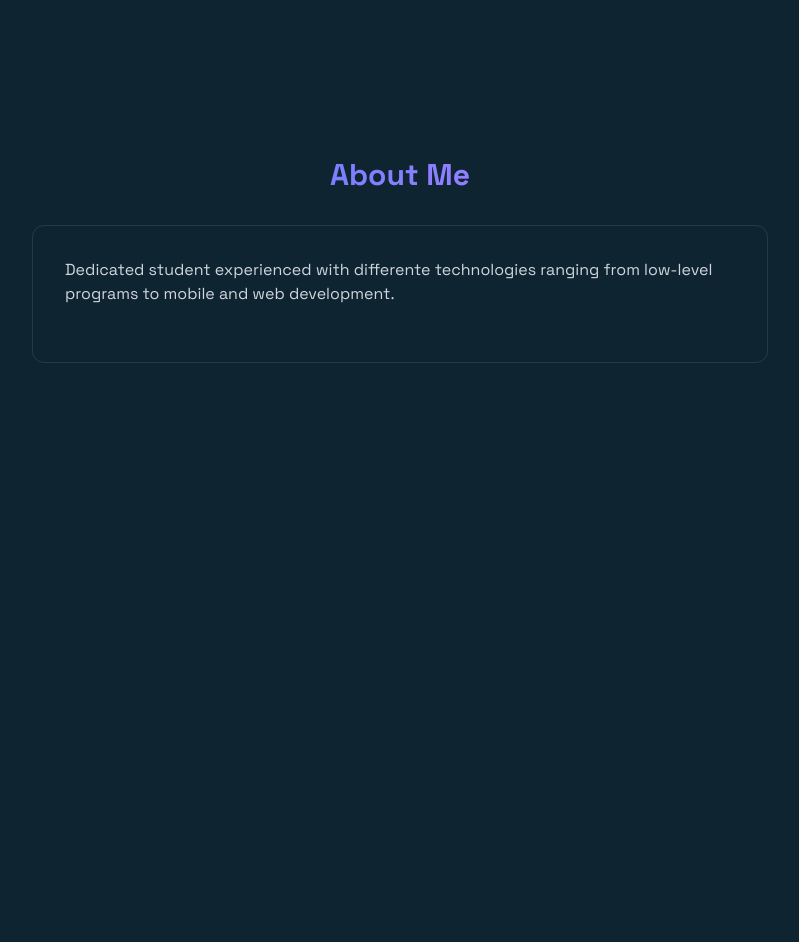
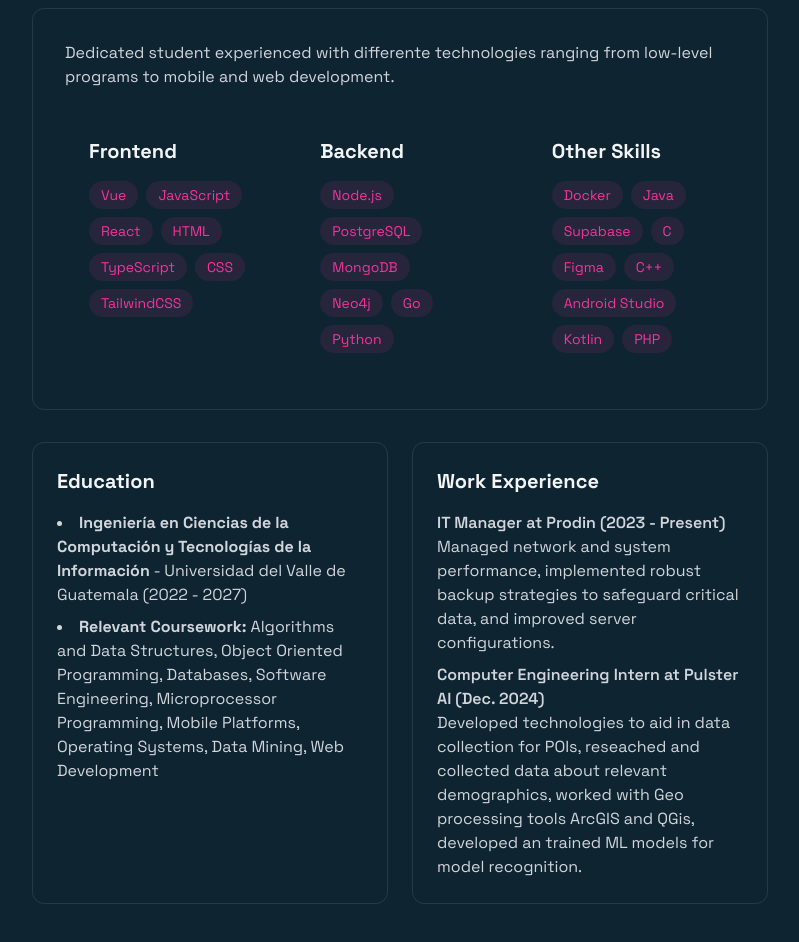
Before and after one commit to tsc221645/portfolio, a React (Vite) app: page / in a window 1280 px wide. Shown: the part 940-1882 px from the top of the page, without its empty margins (240-1039 px from the left). Before the commit the page ends 1600 px from the top, so only its background shows below. Built offline with nearby package versions, Linux system fonts and the light colour scheme.

Commit message:
feat: added skills and experience

```diff
--- a/src/components/sections/About.jsx
+++ b/src/components/sections/About.jsx
@@ -1,8 +1,12 @@
 export const About = () => {
+    const frontendSkills = ["Vue", "JavaScript", "React", "HTML", "TypeScript", "CSS", "TailwindCSS", ]
+    const backendSkills = ["Node.js", "PostgreSQL", "MongoDB", "Neo4j", "Go", "Python"]
+    const otherSkills = ["Docker","Java", "Supabase", "C", "Figma",  "C++","Android Studio",  "Kotlin",  "PHP"]
+
     return (
         <section id="about" className="min-h-screen flex items-center justify-center py-20">
             <div className="max-w-3xl mx-auto px-4">
-            <h2 className="text-3xl font-bold mb-8 bg-gradient-to-r from-blue-500 to-purple-400 bg-clip-text text-transparent text-center">
+                <h2 className="text-3xl font-bold mb-8 bg-gradient-to-r from-pink-300 to-purple-600 bg-clip-text text-transparent text-center">
                     About Me
                 </h2>
                 <div className=" rounded-xl p-8 border-white/10 border hover:-translate-y-1 transition-all">
@@ -10,6 +14,76 @@ export const About = () => {
                         Dedicated student experienced with differente technologies
                         ranging from low-level programs to mobile and web development.
                     </p>
+                    <div className="grid grid-cols-1 md:grid-cols-3 gap-6">
+                        <div className="rounded-xl p-6 hover:-translate-y-1 transition-all">
+                            <h3 className="text-xl font-bold mb-4">Frontend</h3>
+                            <div className="flex flex-wrap gap-2">
+                                {frontendSkills.map((tech, key)=>(
+                                    <span className="bg-pink-500/10 text-pink-500 py-1 px-3 rounded-full text-sm hover:bg-pink-500/20
+                                                        hover:shadow-[0_2px_8px_rgba(59,130,246,0.2)] transition">
+                                        {tech}
+                                    </span>
+                                ))}
+                            </div>
+                        </div>
+                        <div className="rounded-xl p-6 hover:-translate-y-1 transition-all">
+                            <h3 className="text-xl font-bold mb-4">Backend</h3>
+                            <div className="flex flex-wrap gap-2">
+                                {backendSkills.map((tech, key)=>(
+                                    <span className="bg-pink-500/10 text-pink-500 py-1 px-3 rounded-full text-sm hover:bg-pink-500/20
+                                                        hover:shadow-[0_2px_8px_rgba(59,130,246,0.2)] transition">
+                                        {tech}
+                                    </span>
+                                ))}
+                            </div>
+                        </div>
+                        <div className="rounded-xl p-6 hover:-translate-y-1 transition-all">
+                            <h3 className="text-xl font-bold mb-4">Other Skills</h3>
+                            <div className="flex flex-wrap gap-2">
+                                {otherSkills.map((tech, key)=>(
+                                    <span className="bg-pink-500/10 text-pink-500 py-1 px-3 rounded-full text-sm hover:bg-pink-500/20
+                                                        hover:shadow-[0_2px_8px_rgba(59,130,246,0.2)] transition">
+                                        {tech}
+                                    </span>
+                                ))}
+                            </div>
+
+                        </div>
+                    </div>
+                </div>
+                <div className="grid grid-cols-1 md:grid-cols-2 gap-6 mt-8">
+                    <div className="p-6 rounded-xl border-white/10 border hover:-translate-y-1 transition-all">
+                            <h3 className="text-xl font-bold mb-4"> Education </h3>
+                            <ul className="list-disc list-inside text-gray-300 space-y-2">
+                                <li>
+                                    <strong>
+                                        Ingeniería en Ciencias de la Computación y Tecnologías de la Información
+                                    </strong> - Universidad del Valle de Guatemala (2022 - 2027)
+                                </li>
+                                <li>
+                                    <strong>Relevant Coursework: </strong>
+                                    Algorithms and Data Structures, Object Oriented Programming, Databases, Software Engineering,
+                                    Microprocessor Programming, Mobile Platforms, Operating Systems, Data Mining, Web Development
+                                </li>
+                            </ul>
+                    </div>
+                    <div className="p-6 rounded-xl border-white/10 border hover:-translate-y-1 transition-all space-y-2">
+                            <h3 className="text-xl font-bold mb-4"> Work Experience </h3>
+                            <div className="space-y-4 text-gray-300">
+                                <div>
+                                    <h4 className="font-semibold">IT Manager at Prodin (2023 - Present)</h4>
+                                    <p>Managed network and system performance, implemented robust backup strategies to safeguard critical data, and improved server configurations.</p>
+                                </div>
+                            </div>
+                            <div className="space-y-4 text-gray-300">
+                                <div>
+                                    <h4 className="font-semibold">Computer Engineering Intern at Pulster AI (Dec. 2024)</h4>
+                                    <p>Developed technologies to aid in data collection for POIs, reseached and collected data about relevant demographics,
+                                        worked with Geo processing tools ArcGIS and QGis, developed an trained ML models for model recognition.
+                                    </p>
+                                </div>
+                            </div>
+                    </div>
                 </div>
             </div>
         </section>
```
Lines whose indentation alone changed are shown as unchanged.
